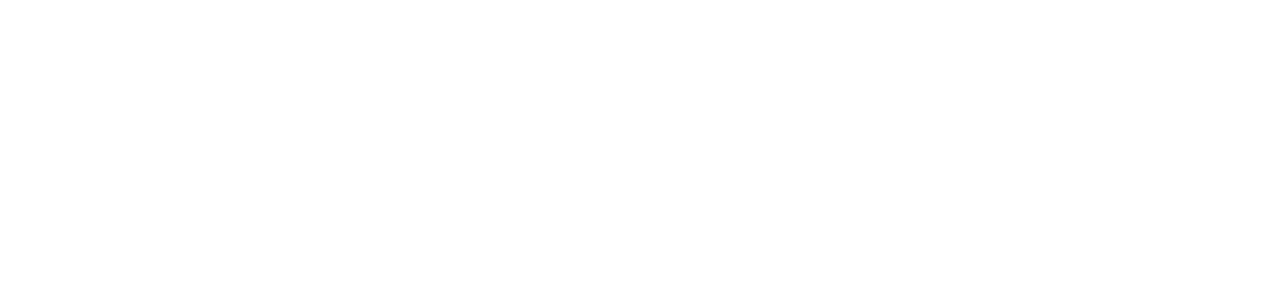
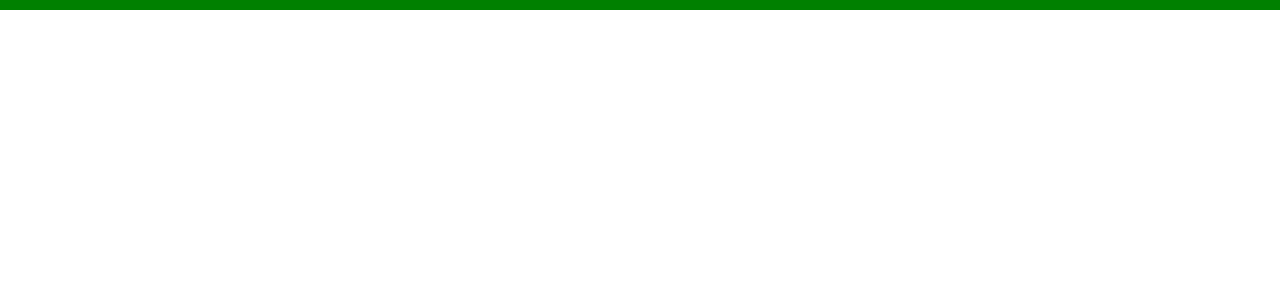
Before and after one commit to coderunner4sonam/veridic, a React (Create React App) app: page / in a window 1280 px wide. Shown: the top 300 px of the page. Built offline with nearby package versions, Linux system fonts and the light colour scheme.

Commit message:
loader part complete

```diff
--- a/src/App.js
+++ b/src/App.js
@@ -1,10 +1,11 @@
 import logo from './logo.svg';
 import './App.css';
+import Loading from './Loading';
 
 function App() {
   return (
     <div className="App">
-
+     <Loading/>
     </div>
   );
 }
--- /dev/null
+++ b/src/Loading.js
@@ -0,0 +1,36 @@
+import React, { useEffect, useState } from 'react'
+
+function Loading() {
+    let [loader,setLoader]=useState(true)
+    let [count,setCount]=useState(0)
+
+    let k=null;
+    useEffect(()=>{
+        if(loader===true){
+
+            k= setInterval(()=>{
+
+                setCount((pre)=>pre=pre+1)
+
+            },46)
+        }
+
+        return ()=>clearInterval(k)
+    },[count,loader])
+
+  return (
+    <div style={{ height:"10px",
+    backgroundColor:"yellow",
+    width:"100%",
+    display:"flex",
+    borderRadius:"10px"}}>
+      {
+        [...Array(80)].map((element,index)=>(
+            <div style={{backgroundColor:count>index?"green":"white",width:"200px",height:"10px"}} key={index+index}></div>
+        ))
+      }
+    </div>
+  )
+}
+
+export default Loading
```
